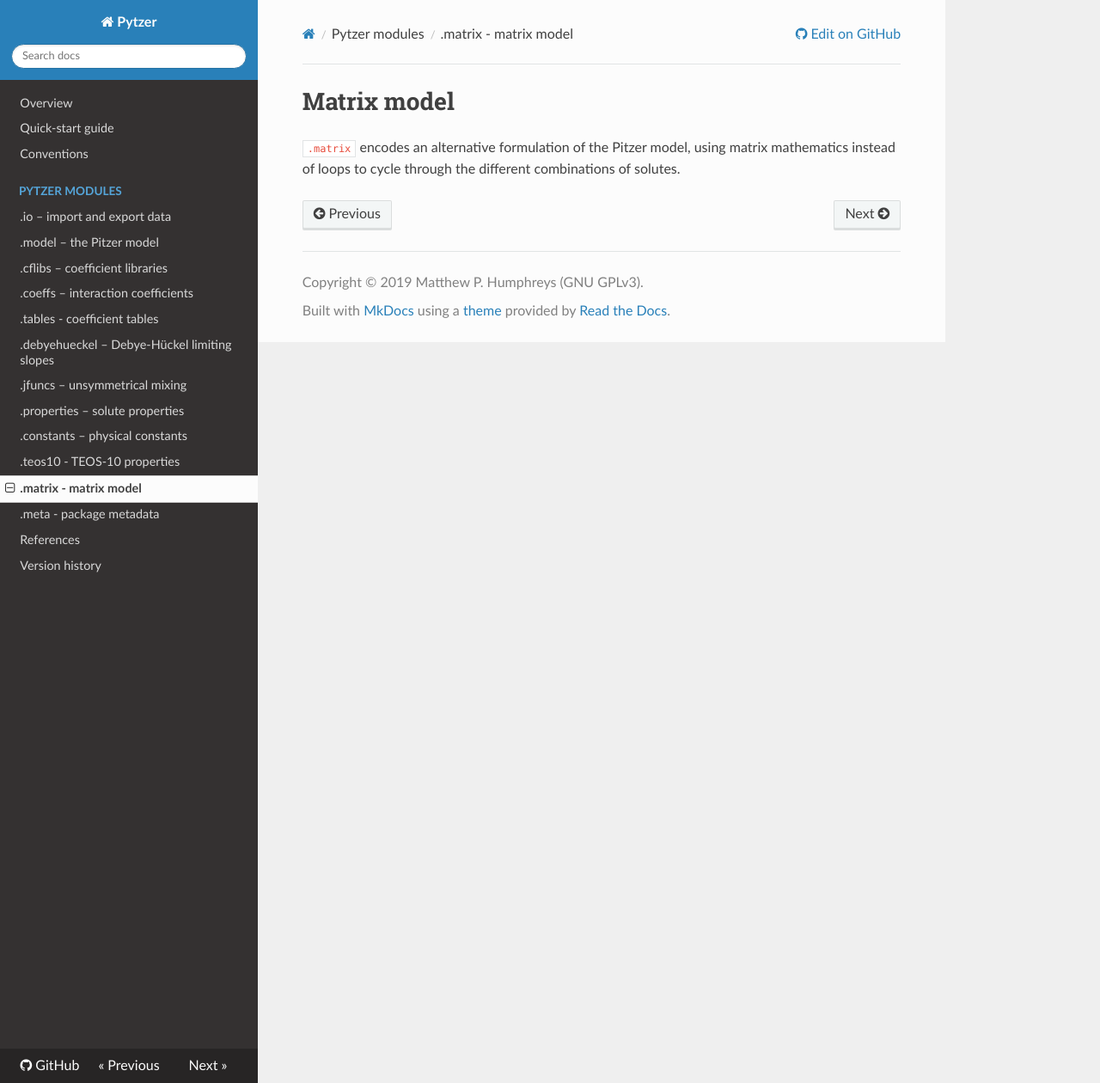
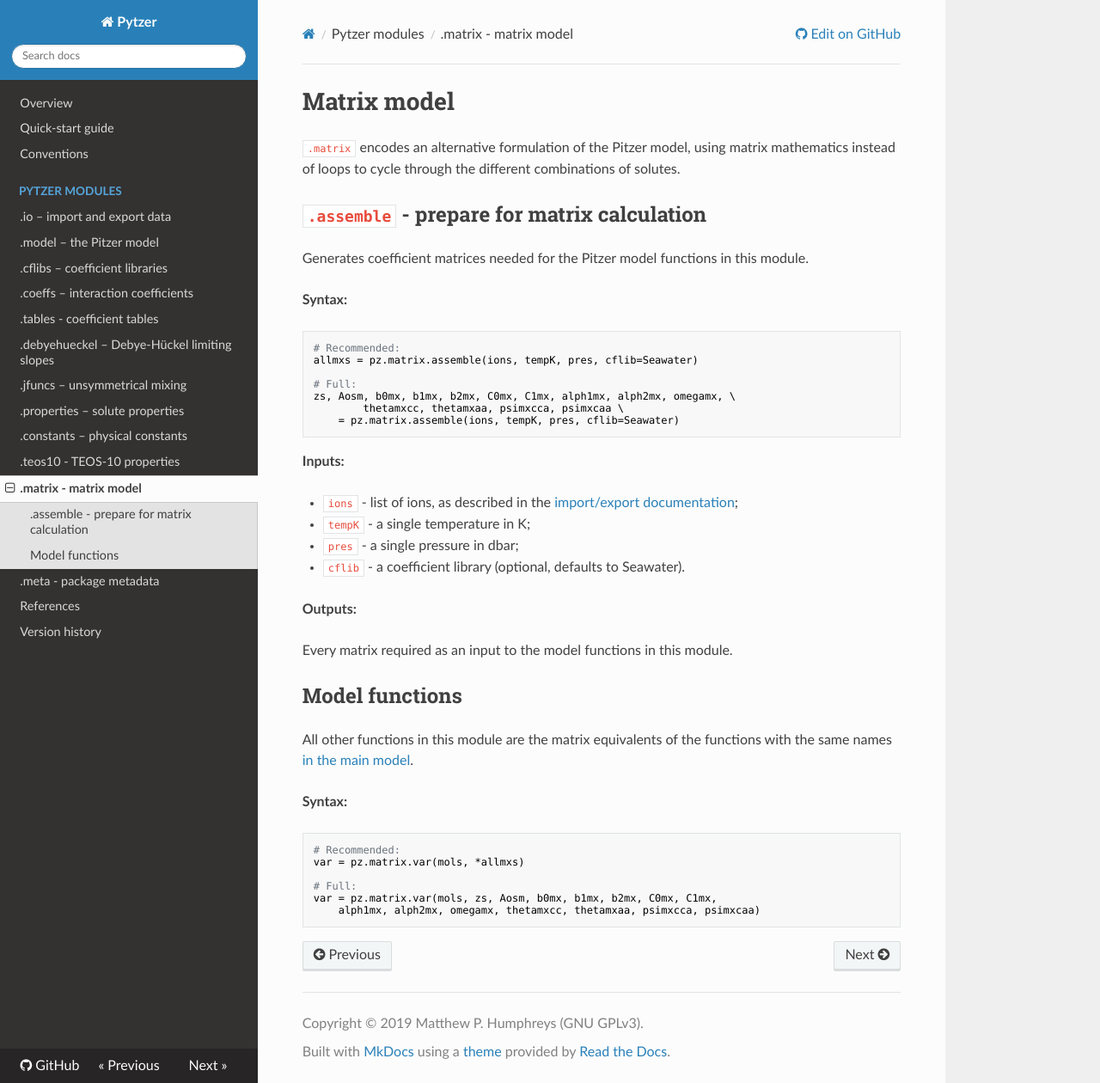
Before and after one commit to mvdh7/pytzer, an MkDocs documentation site: the page built from docs/modules/matrix.md, in a window 1280 px wide and 1260 px high. Shown: the whole window at 86% size. Built offline with MkDocs 1.6.1, drawn with Linux system fonts in a browser that asks for light colours; nearby versions of some CDN libraries.

Commit message:
Add some basic matrix documentation

````diff
--- a/docs/modules/matrix.md
+++ b/docs/modules/matrix.md
@@ -1,3 +1,45 @@
 # Matrix model
 
 `.matrix` encodes an alternative formulation of the Pitzer model, using matrix mathematics instead of loops to cycle through the different combinations of solutes.
+
+## `.assemble` - prepare for matrix calculation
+
+Generates coefficient matrices needed for the Pitzer model functions in this module.
+
+**Syntax:**
+
+```python
+# Recommended:
+allmxs = pz.matrix.assemble(ions, tempK, pres, cflib=Seawater)
+
+# Full:
+zs, Aosm, b0mx, b1mx, b2mx, C0mx, C1mx, alph1mx, alph2mx, omegamx, \
+        thetamxcc, thetamxaa, psimxcca, psimxcaa \
+    = pz.matrix.assemble(ions, tempK, pres, cflib=Seawater)
+```
+
+**Inputs:**
+
+  * `ions` - list of ions, as described in the [import/export documentation](../io/#getmols-import-csv-dataset);
+  * `tempK` - a single temperature in K;
+  * `pres` - a single pressure in dbar;
+  * `cflib` - a coefficient library (optional, defaults to Seawater).
+
+**Outputs:**
+
+Every matrix required as an input to the model functions in this module.
+
+## Model functions
+
+All other functions in this module are the matrix equivalents of the functions with the same names [in the main model](../model).
+
+**Syntax:**
+
+```python
+# Recommended:
+var = pz.matrix.var(mols, *allmxs)
+
+# Full:
+var = pz.matrix.var(mols, zs, Aosm, b0mx, b1mx, b2mx, C0mx, C1mx,
+    alph1mx, alph2mx, omegamx, thetamxcc, thetamxaa, psimxcca, psimxcaa)
+```
````
